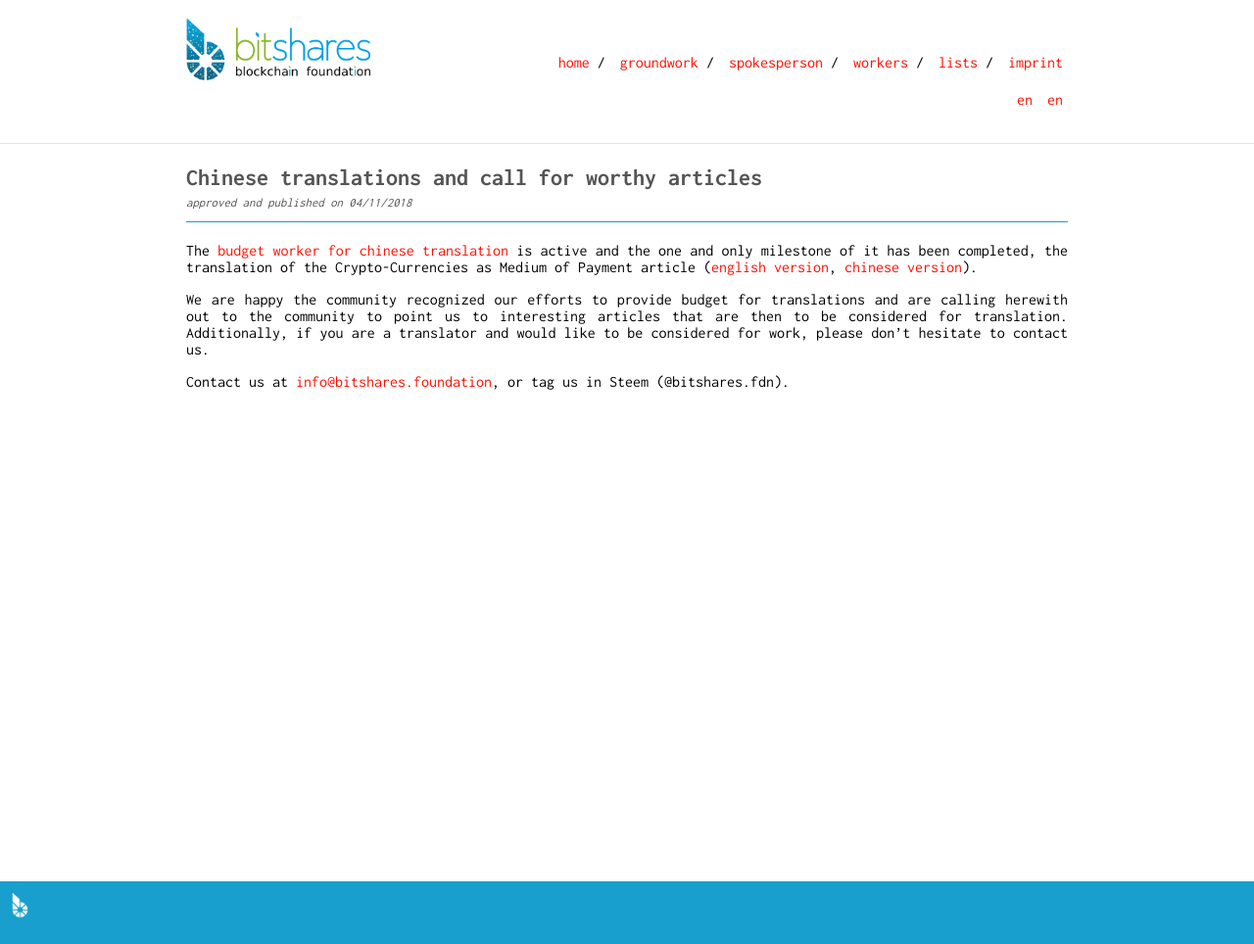
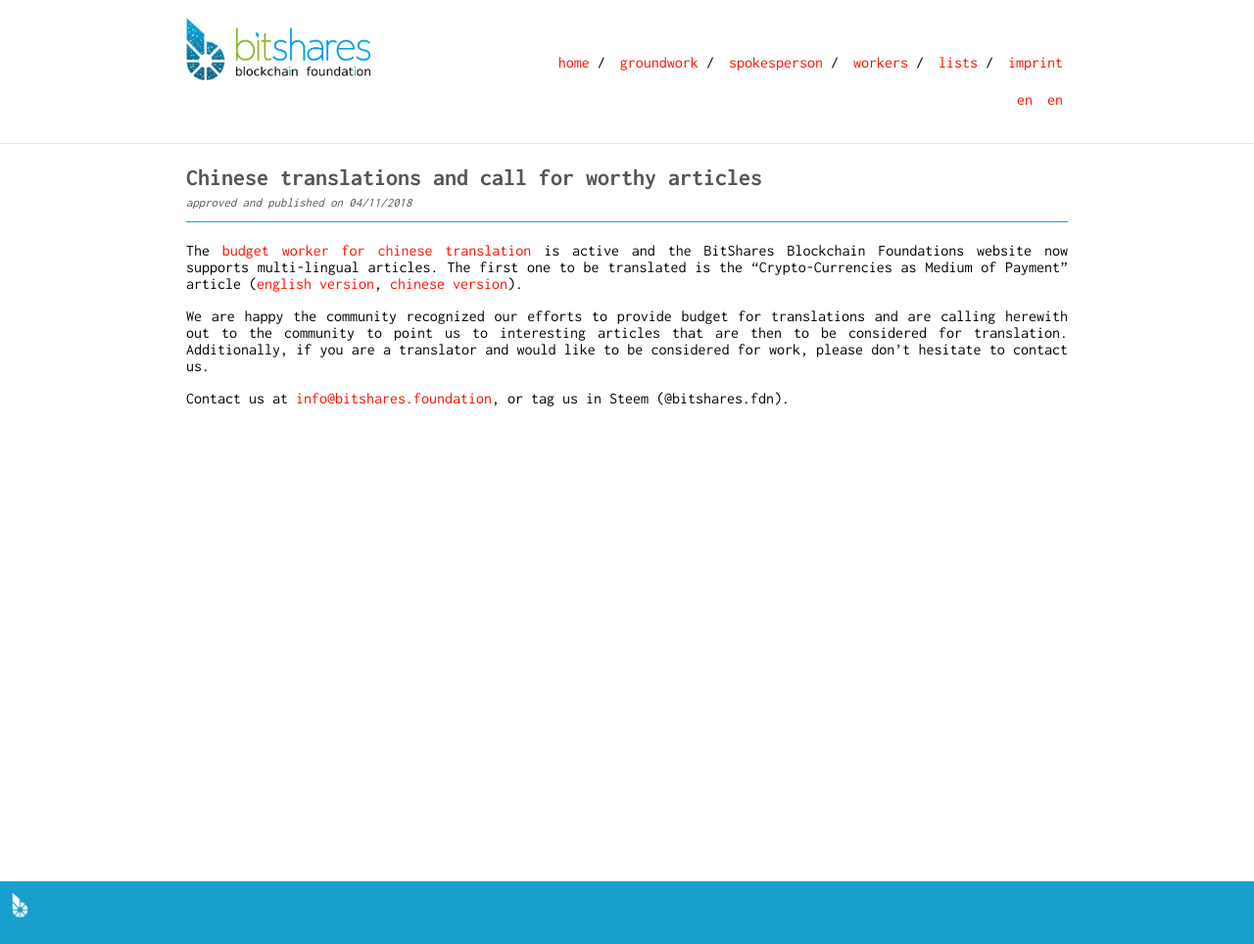
Before and after one commit to thehapax/bitshares.foundation, a Jekyll site: the page built from _announcements/2018-04-11-chinese-translations-and-call-for-worthy-articles.md, in a window 1280 px wide. Shown: the whole page at 98% size. Built offline with Jekyll 4.4.1, drawn with Linux system fonts in a browser that asks for light colours.

Commit message:
minor changes in text Signed-off-by: Stefan Schiessl <stefan.schiessl@blockchainprojectsbv.com>

```diff
--- a/_announcements/2018-04-11-chinese-translations-and-call-for-worthy-articles.md
+++ b/_announcements/2018-04-11-chinese-translations-and-call-for-worthy-articles.md
@@ -3,8 +3,8 @@ title: Chinese translations and call for worthy articles
 layout: announcement
 ---
 
-The [budget worker for chinese translation](/workers/2018-01-budget-chinese-translations) is active and the one and only milestone of it has been completed,
-the translation of the Crypto-Currencies as Medium of Payment article
+The [budget worker for chinese translation](/workers/2018-01-budget-chinese-translations) is active and the BitShares Blockchain Foundations website
+now supports multi-lingual articles. The first one to be translated is the "Crypto-Currencies as Medium of Payment" article
 ([english version](/articles/2017-11-29-crypto-as-payment),
 [chinese version](/articles/2017-11-29-crypto-as-payment-cn)).
 
```
